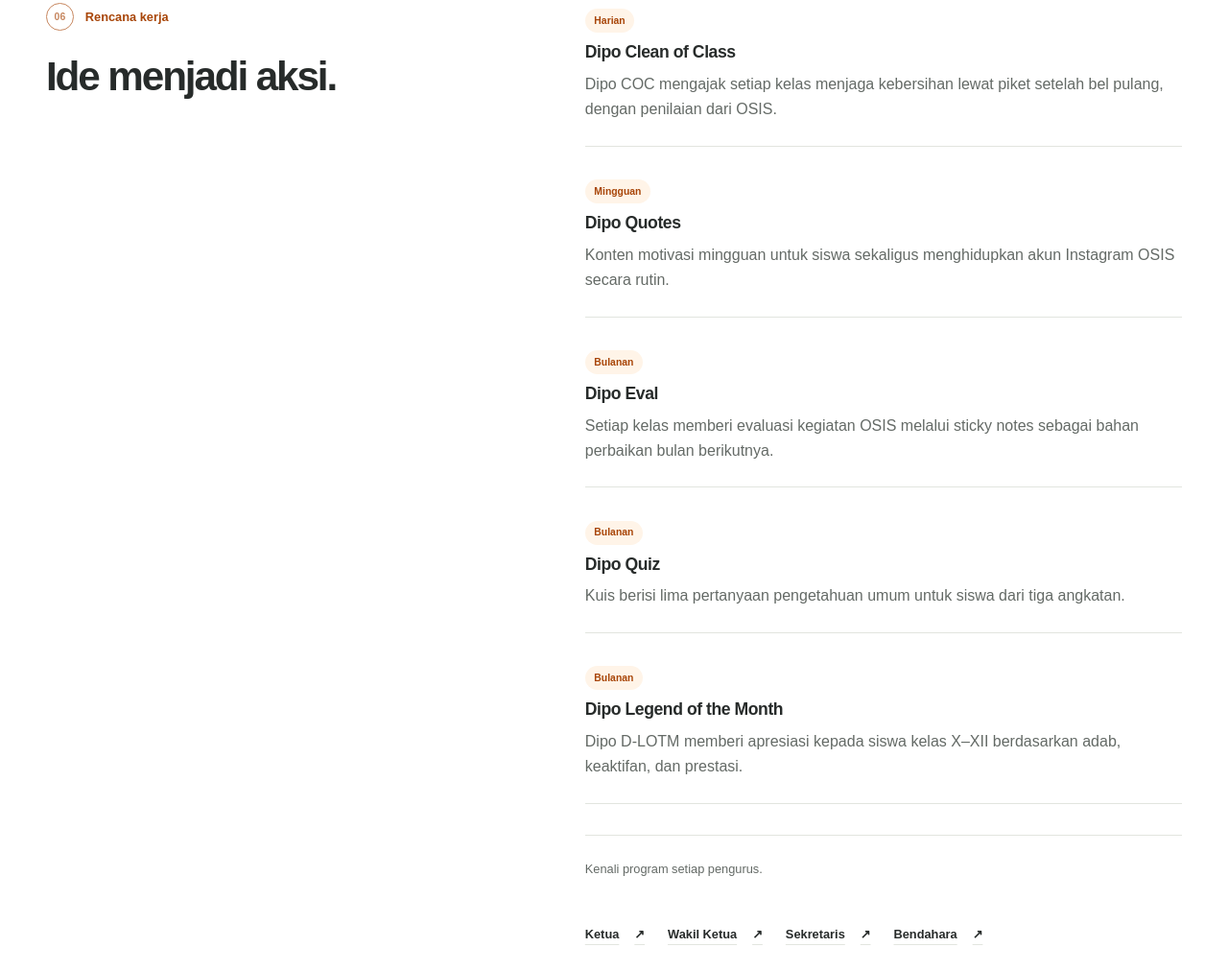
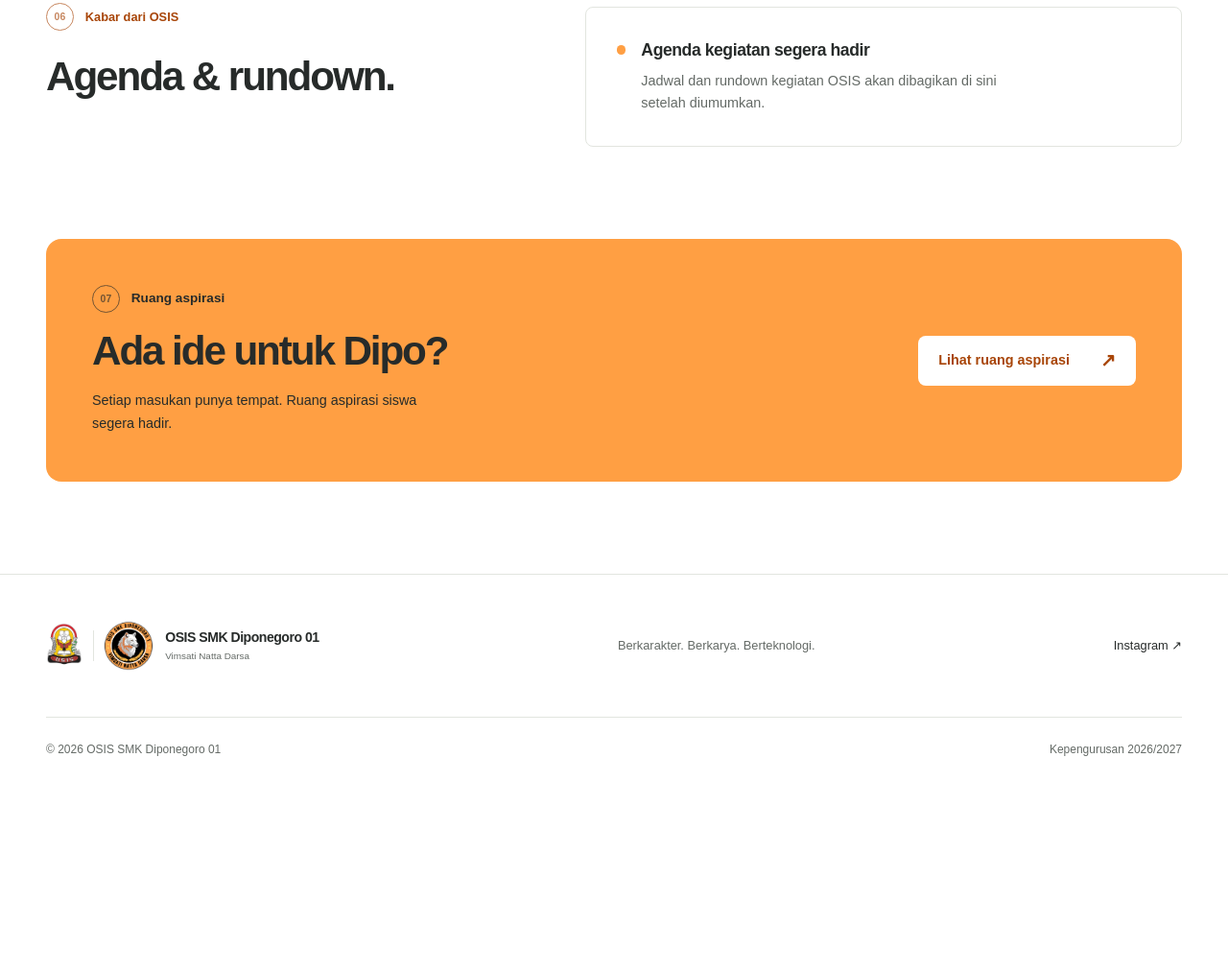
Before and after one commit to SKhman1/Website-OSIS, an Astro site: page / in a window 1280 px wide. Shown: the part 4000-5012 px from the top of the page at 96% size. After the commit the page ends 4816 px from the top, so only its background shows below. Built offline with nearby package versions, Linux system fonts and the light colour scheme; Astro itself is replaced by a stand-in of ours.

Commit message:
Move event news to homepage section six and remove duplicate programs

```diff
--- a/src/pages/index.astro
+++ b/src/pages/index.astro
@@ -7,7 +7,7 @@ import SectionLabel from '../components/SectionLabel.astro';
 import Statistics from '../components/Statistics.astro';
 import DepartmentCard from '../components/DepartmentCard.astro';
 import LeadershipCard from '../components/LeadershipCard.astro';
-import { site, vision, missions, programs, activities, departments, advisors, coreLeadership } from '../content/site';
+import { site, vision, missions, activities, departments, advisors, coreLeadership } from '../content/site';
 const aspirationsOpen = import.meta.env.PUBLIC_ASPIRATIONS_ENABLED === 'true' && Boolean(import.meta.env.PUBLIC_TURNSTILE_SITE_KEY);
 ---
 <Base>
@@ -68,18 +68,13 @@ const aspirationsOpen = import.meta.env.PUBLIC_ASPIRATIONS_ENABLED === 'true' &&
     </div>
   </section>
 
-  <section class="section container bordered-section" id="program" data-section="06" aria-labelledby="program-title">
-    <div class="section-heading" data-motion="reveal"><SectionLabel number="06" label="Rencana kerja" /><h2 id="program-title">Ide menjadi aksi.</h2></div>
-    <div class="section-body" data-motion="reveal" data-delay="100">{programs.length > 0 ? <div class="content-list">{programs.map(program => <article><span class="program-frequency">{program.frequency}</span><h3>{program.title}</h3><p>{program.description}</p></article>)}</div> : <EmptyState title="Program kerja segera hadir" description="Rencana kegiatan akan tersedia setelah disahkan oleh kepengurusan." />}<div class="program-profile-links"><p>Kenali program setiap pengurus.</p>{coreLeadership.map(person => <a class="text-link" href={`/anggota/${person.id}#program-kerja`}>{person.role} <span aria-hidden="true">↗</span></a>)}</div></div>
+  <section class="section container bordered-section" id="kegiatan" data-section="06" aria-labelledby="activity-title">
+    <div class="section-heading" data-motion="reveal"><SectionLabel number="06" label="Kabar dari OSIS" /><h2 id="activity-title">Agenda & rundown.</h2></div>
+    <div class="section-body" data-motion="reveal" data-delay="100">{activities.length > 0 ? <div class="content-list">{activities.map(activity => <article><time datetime={activity.date}>{new Intl.DateTimeFormat('id-ID', { dateStyle: 'long', timeZone: 'Asia/Jakarta' }).format(new Date(activity.date))}</time><h3>{activity.title}</h3><p>{activity.description}</p></article>)}</div> : <EmptyState title="Agenda kegiatan segera hadir" description="Jadwal dan rundown kegiatan OSIS akan dibagikan di sini setelah diumumkan." />}</div>
   </section>
 
-  <section class="section container bordered-section" id="kegiatan" data-section="07" aria-labelledby="activity-title">
-    <div class="section-heading" data-motion="reveal"><SectionLabel number="07" label="Kabar dari OSIS" /><h2 id="activity-title">Cerita & kegiatan.</h2></div>
-    <div class="section-body" data-motion="reveal" data-delay="100">{activities.length > 0 ? <div class="content-list">{activities.map(activity => <article><time datetime={activity.date}>{new Intl.DateTimeFormat('id-ID', { dateStyle: 'long', timeZone: 'Asia/Jakarta' }).format(new Date(activity.date))}</time><h3>{activity.title}</h3><p>{activity.description}</p></article>)}</div> : <EmptyState title="Cerita pertama sedang disiapkan" description="Agenda dan dokumentasi kegiatan OSIS akan dibagikan di sini." />}</div>
-  </section>
-
-  <section class="aspiration-banner container" data-section="08" data-motion="reveal" aria-labelledby="aspiration-title">
-    <div><SectionLabel number="08" label="Ruang aspirasi" /><h2 id="aspiration-title">Ada ide untuk Dipo?</h2><p>{aspirationsOpen ? 'Setiap masukan punya tempat. Sampaikan ide dan saranmu untuk sekolah dan OSIS.' : 'Setiap masukan punya tempat. Ruang aspirasi siswa segera hadir.'}</p></div>
+  <section class="aspiration-banner container" data-section="07" data-motion="reveal" aria-labelledby="aspiration-title">
+    <div><SectionLabel number="07" label="Ruang aspirasi" /><h2 id="aspiration-title">Ada ide untuk Dipo?</h2><p>{aspirationsOpen ? 'Setiap masukan punya tempat. Sampaikan ide dan saranmu untuk sekolah dan OSIS.' : 'Setiap masukan punya tempat. Ruang aspirasi siswa segera hadir.'}</p></div>
     <a class="button button-light" href="/aspirasi">{aspirationsOpen ? 'Sampaikan aspirasi' : 'Lihat ruang aspirasi'} <span aria-hidden="true">↗</span></a>
   </section>
 </Base>
--- a/src/styles/global.css
+++ b/src/styles/global.css
@@ -529,9 +529,6 @@ button:disabled { background: #dde1d9; color: #596058; cursor: not-allowed; }
 .work-details li + li { margin-top: .5rem; }
 .work-details ul + h4 { margin-top: var(--space-6); }
 .work-program-note { color: var(--color-muted); font-size: .8rem; background: var(--color-brand-soft); border-left: 2px solid var(--color-brand); padding: var(--space-6); margin-top: var(--space-8); }
-.program-profile-links { display: flex; flex-wrap: wrap; gap: .75rem var(--space-6); margin-top: var(--space-8); padding-top: var(--space-6); border-top: 1px solid var(--color-line); }
-.program-profile-links p { flex-basis: 100%; font-size: .8rem; }
-.program-profile-links .text-link { font-size: .8rem; }
 .profile-peers-grid { grid-template-columns: repeat(3, minmax(0, 1fr)); }
 .work-results-grid { display: grid; grid-template-columns: repeat(2, minmax(0, 1fr)); gap: var(--space-8); }
 .work-result { border: 1px solid var(--color-line); border-radius: .75rem; overflow: hidden; }
```
Also changed, not shown: README.md.
